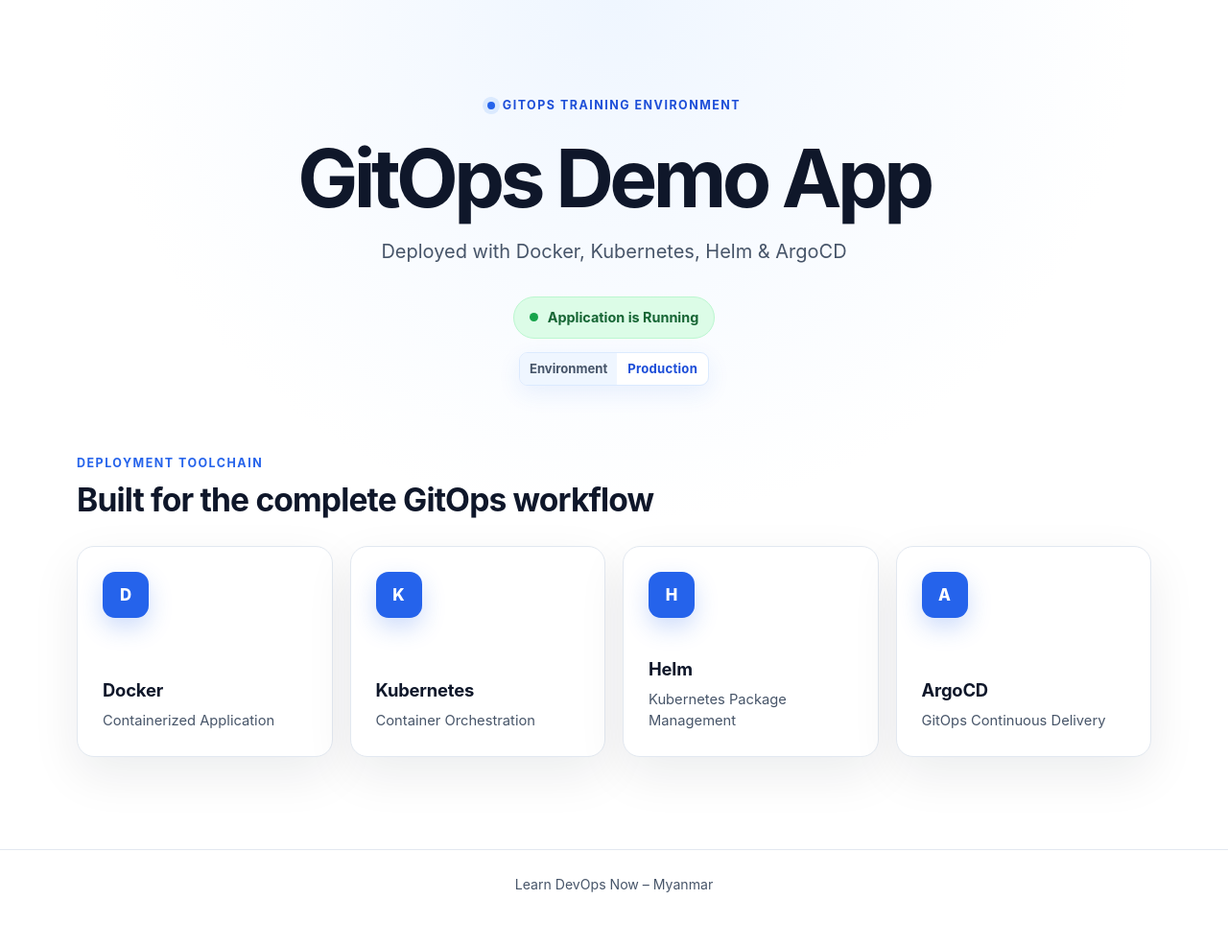
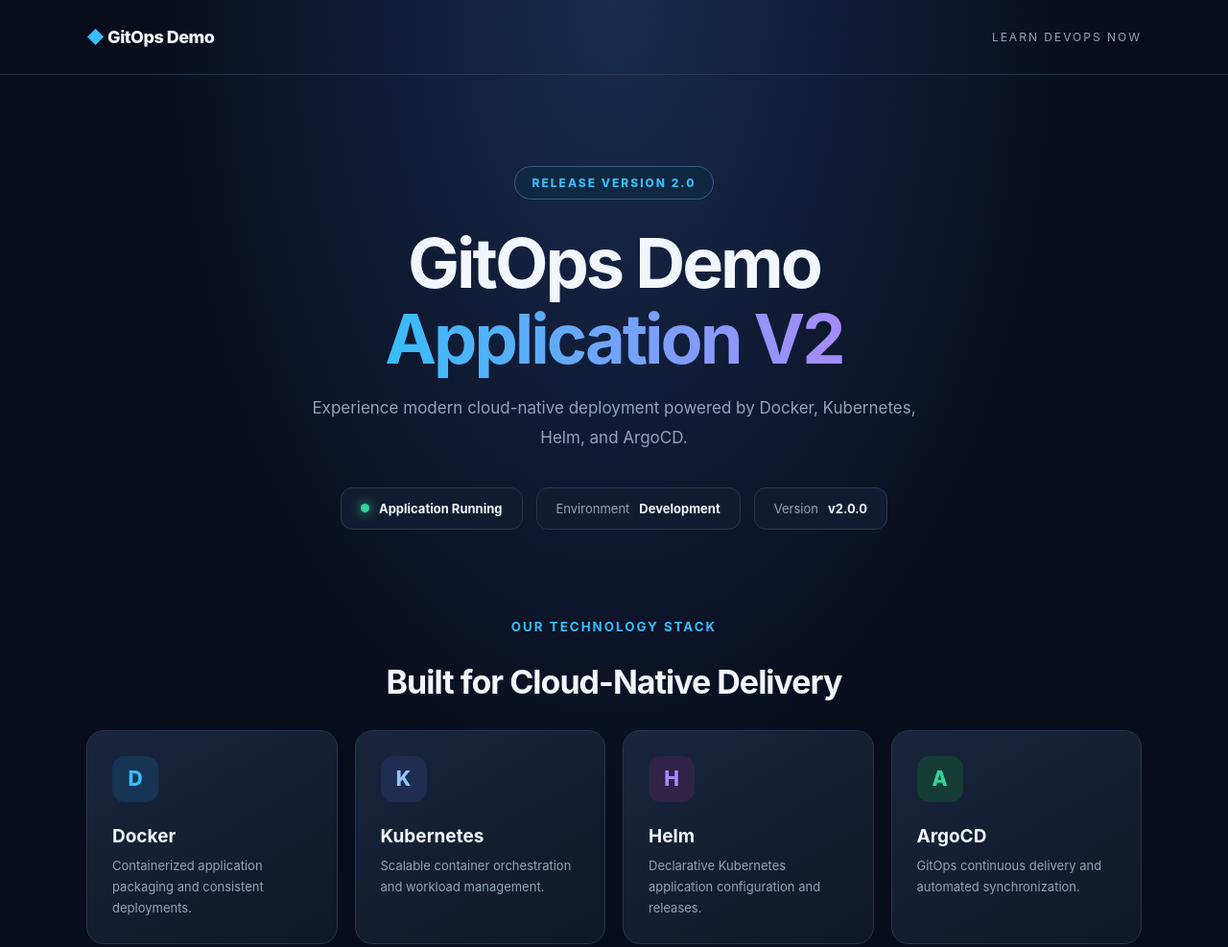
Before and after one commit to thaunghtike-share/gitops-demo-app, a website: page index.html in a window 1280 px wide. Shown: the top 987 px of the page at 96% size. Before the commit the page ends 957 px from the top, so only its background shows below. Drawn offline with Linux system fonts and the light colour scheme.

Commit message:
deploy version 2

```diff
--- a/index.html
+++ b/index.html
@@ -1,83 +1,367 @@
-<!doctype html>
+
+<!DOCTYPE html>
 <html lang="en">
 <head>
   <meta charset="UTF-8">
   <meta name="viewport" content="width=device-width, initial-scale=1.0">
-    <meta
-      name="description"
-      content="A lightweight Express application for Docker, Kubernetes, Helm, and ArgoCD deployment demonstrations."
-    >
-    <title>GitOps Demo App</title>
-    <link rel="stylesheet" href="styles.css">
+  <meta name="description" content="GitOps Demo Application V2">
+  <title>GitOps Demo App - V2</title>
+
+  <style>
+    :root {
+      color-scheme: dark;
+      --bg: #080d1b;
+      --panel: #121c30;
+      --border: #283650;
+      --text: #f2f6ff;
+      --muted: #94a3b8;
+      --accent: #38bdf8;
+      --purple: #a78bfa;
+      --green: #34d399;
+    }
+
+    * {
+      box-sizing: border-box;
+    }
+
+    body {
+      margin: 0;
+      min-height: 100vh;
+      font-family: Inter, -apple-system, BlinkMacSystemFont,
+        "Segoe UI", sans-serif;
+      background:
+        radial-gradient(
+          ellipse at 50% 0%,
+          #182b50 0%,
+          transparent 55%
+        ),
+        var(--bg);
+      color: var(--text);
+    }
+
+    .container {
+      width: min(1100px, calc(100% - 40px));
+      margin: auto;
+    }
+
+    header {
+      padding: 28px 0;
+      border-bottom: 1px solid var(--border);
+    }
+
+    .navbar {
+      display: flex;
+      align-items: center;
+      justify-content: space-between;
+      gap: 20px;
+    }
+
+    .brand {
+      font-size: 18px;
+      font-weight: 800;
+      letter-spacing: -.5px;
+    }
+
+    .brand span {
+      color: var(--accent);
+    }
+
+    .header-tag {
+      color: var(--muted);
+      font-size: 12px;
+      letter-spacing: 2px;
+    }
+
+    .hero {
+      text-align: center;
+      padding: 95px 0 60px;
+    }
+
+    .version {
+      display: inline-block;
+      padding: 9px 18px;
+      border: 1px solid #365b86;
+      border-radius: 100px;
+      color: var(--accent);
+      background: #102742;
+      font-size: 12px;
+      font-weight: 800;
+      letter-spacing: 2px;
+    }
+
+    h1 {
+      margin: 26px 0 18px;
+      font-size: clamp(38px, 6vw, 72px);
+      line-height: 1.1;
+      letter-spacing: -3px;
+    }
+
+    h1 span {
+      background: linear-gradient(
+        90deg,
+        var(--accent),
+        var(--purple)
+      );
+      background-clip: text;
+      -webkit-background-clip: text;
+      color: transparent;
+    }
+
+    .subtitle {
+      max-width: 650px;
+      margin: 0 auto;
+      color: var(--muted);
+      font-size: 17px;
+      line-height: 1.8;
+    }
+
+    .status-panel {
+      display: flex;
+      justify-content: center;
+      flex-wrap: wrap;
+      gap: 14px;
+      margin-top: 36px;
+    }
+
+    .pill {
+      display: flex;
+      align-items: center;
+      gap: 10px;
+      padding: 13px 20px;
+      border: 1px solid var(--border);
+      border-radius: 12px;
+      background: var(--panel);
+      font-size: 13px;
+    }
+
+    .pill strong {
+      color: var(--text);
+    }
+
+    .pill .label {
+      color: var(--muted);
+    }
+
+    .dot {
+      width: 9px;
+      height: 9px;
+      border-radius: 50%;
+      background: var(--green);
+      box-shadow: 0 0 12px var(--green);
+    }
+
+    .section-heading {
+      margin: 30px 0;
+      text-align: center;
+    }
+
+    .section-heading small {
+      color: var(--accent);
+      font-weight: 700;
+      letter-spacing: 2px;
+    }
+
+    .section-heading h2 {
+      font-size: clamp(24px, 4vw, 34px);
+      letter-spacing: -1px;
+    }
+
+    .technology-grid {
+      display: grid;
+      grid-template-columns: repeat(4, 1fr);
+      gap: 18px;
+      padding-bottom: 75px;
+    }
+
+    .card {
+      padding: 26px;
+      background: linear-gradient(
+        150deg,
+        #18253c,
+        #101827
+      );
+      border: 1px solid var(--border);
+      border-radius: 18px;
+      transition: transform .2s, border-color .2s;
+    }
+
+    .card:hover {
+      transform: translateY(-5px);
+      border-color: var(--accent);
+    }
+
+    .icon {
+      display: grid;
+      place-items: center;
+      width: 48px;
+      height: 48px;
+      border-radius: 13px;
+      background: #173455;
+      color: var(--accent);
+      font-size: 21px;
+      font-weight: 800;
+    }
+
+    .card:nth-child(2) .icon {
+      background: #202d52;
+      color: #93c5fd;
+    }
+
+    .card:nth-child(3) .icon {
+      background: #302348;
+      color: var(--purple);
+    }
+
+    .card:nth-child(4) .icon {
+      background: #163c36;
+      color: var(--green);
+    }
+
+    .card h3 {
+      margin: 24px 0 8px;
+      font-size: 19px;
+    }
+
+    .card p {
+      margin: 0;
+      color: var(--muted);
+      font-size: 13px;
+      line-height: 1.7;
+    }
+
+    footer {
+      padding: 25px;
+      border-top: 1px solid var(--border);
+      color: var(--muted);
+      text-align: center;
+      font-size: 13px;
+    }
+
+    @media (max-width: 800px) {
+      .technology-grid {
+        grid-template-columns: repeat(2, 1fr);
+      }
+
+      .hero {
+        padding-top: 65px;
+      }
+    }
+
+    @media (max-width: 480px) {
+      .technology-grid {
+        grid-template-columns: 1fr;
+      }
+
+      .header-tag {
+        display: none;
+      }
+
+      h1 {
+        letter-spacing: -1.5px;
+      }
+    }
+  </style>
 </head>
+
 <body>
-    <main class="page-shell">
-      <section class="hero" aria-labelledby="page-title">
-        <div class="hero__eyebrow">
-          <span class="hero__eyebrow-dot" aria-hidden="true"></span>
-          GitOps Training Environment
+  <header>
+    <nav class="container navbar">
+      <div class="brand">
+        <span>◆</span> GitOps Demo
+      </div>
+      <div class="header-tag">
+        LEARN DEVOPS NOW
+      </div>
+    </nav>
+  </header>
+
+  <main class="container">
+    <section class="hero">
+      <div class="version">
+        RELEASE VERSION 2.0
       </div>
 
-        <h1 id="page-title">GitOps Demo App</h1>
-        <p class="hero__subtitle">
-          Deployed with Docker, Kubernetes, Helm &amp; ArgoCD
+      <h1>
+        GitOps Demo<br>
+        <span>Application V2</span>
+      </h1>
+
+      <p class="subtitle">
+        Experience modern cloud-native deployment
+        powered by Docker, Kubernetes, Helm,
+        and ArgoCD.
       </p>
 
-        <div class="status" id="application-status" role="status">
-          <span class="status__indicator" aria-hidden="true"></span>
-          Application is Running
+      <div class="status-panel">
+        <div class="pill" id="application-status" role="status">
+          <span class="dot" aria-hidden="true"></span>
+          <strong>Application Running</strong>
         </div>
 
-        <div class="environment" aria-label="Deployment environment">
-          <span class="environment__label">Environment</span>
-          <strong>Production</strong>
+        <div class="pill">
+          <span class="label">Environment</span>
+          <strong>Development</strong>
+        </div>
+
+        <div class="pill">
+          <span class="label">Version</span>
+          <strong>v2.0.0</strong>
+        </div>
       </div>
     </section>
 
-      <section class="technology-section" aria-labelledby="technology-title">
+    <section aria-labelledby="toolchain-title">
       <div class="section-heading">
-          <p class="section-heading__label">Deployment toolchain</p>
-          <h2 id="technology-title">Built for the complete GitOps workflow</h2>
+        <small>OUR TECHNOLOGY STACK</small>
+        <h2 id="toolchain-title">
+          Built for Cloud-Native Delivery
+        </h2>
       </div>
 
       <div class="technology-grid">
-          <article class="technology-card">
-            <div class="technology-card__icon" aria-hidden="true">D</div>
-            <div>
+        <article class="card">
+          <div class="icon" aria-hidden="true">D</div>
           <h3>Docker</h3>
-              <p>Containerized Application</p>
-            </div>
+          <p>
+            Containerized application packaging
+            and consistent deployments.
+          </p>
         </article>
 
-          <article class="technology-card">
-            <div class="technology-card__icon" aria-hidden="true">K</div>
-            <div>
+        <article class="card">
+          <div class="icon" aria-hidden="true">K</div>
           <h3>Kubernetes</h3>
-              <p>Container Orchestration</p>
-            </div>
+          <p>
+            Scalable container orchestration
+            and workload management.
+          </p>
         </article>
 
-          <article class="technology-card">
-            <div class="technology-card__icon" aria-hidden="true">H</div>
-            <div>
+        <article class="card">
+          <div class="icon" aria-hidden="true">H</div>
           <h3>Helm</h3>
-              <p>Kubernetes Package Management</p>
-            </div>
+          <p>
+            Declarative Kubernetes application
+            configuration and releases.
+          </p>
         </article>
 
-          <article class="technology-card">
-            <div class="technology-card__icon" aria-hidden="true">A</div>
-            <div>
+        <article class="card">
+          <div class="icon" aria-hidden="true">A</div>
           <h3>ArgoCD</h3>
-              <p>GitOps Continuous Delivery</p>
-            </div>
+          <p>
+            GitOps continuous delivery and
+            automated synchronization.
+          </p>
         </article>
       </div>
     </section>
   </main>
 
   <footer>
-      <p>Learn DevOps Now <span aria-hidden="true">–</span> Myanmar</p>
+    Learn DevOps Now – Myanmar
+    <span aria-hidden="true"> | </span>
+    GitOps Demo Application V2
   </footer>
 </body>
 </html>
```
Lines whose indentation alone changed are shown as unchanged.
